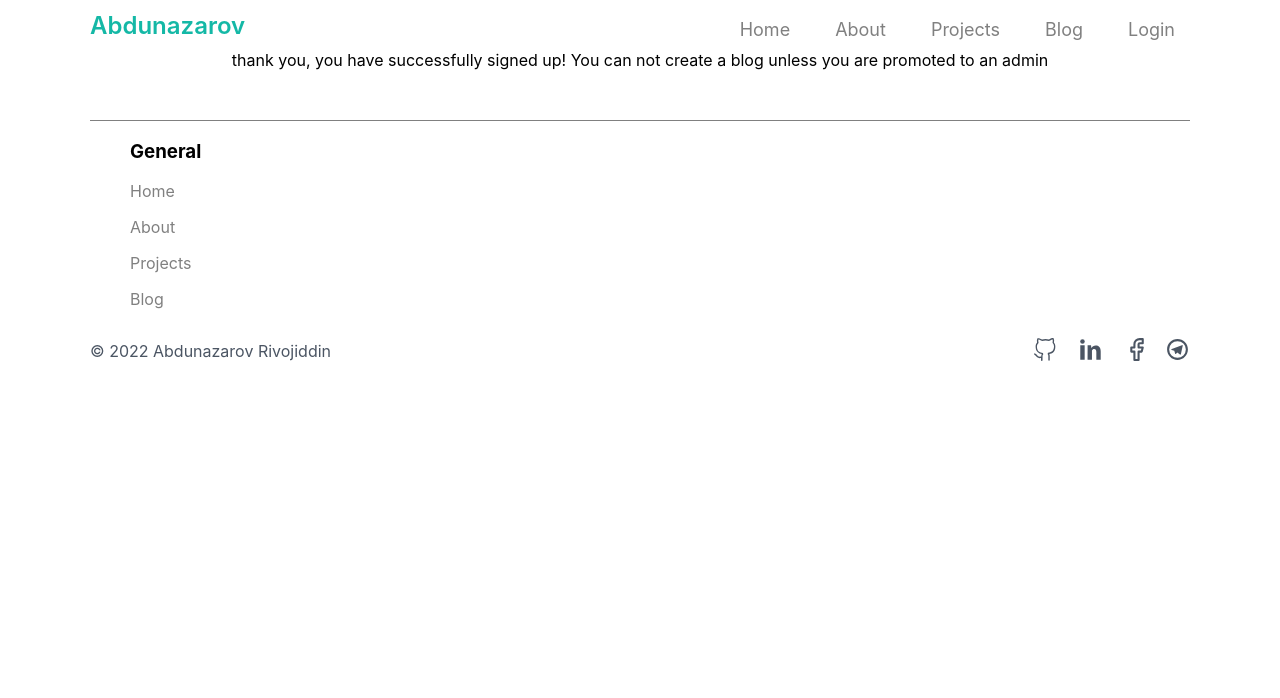
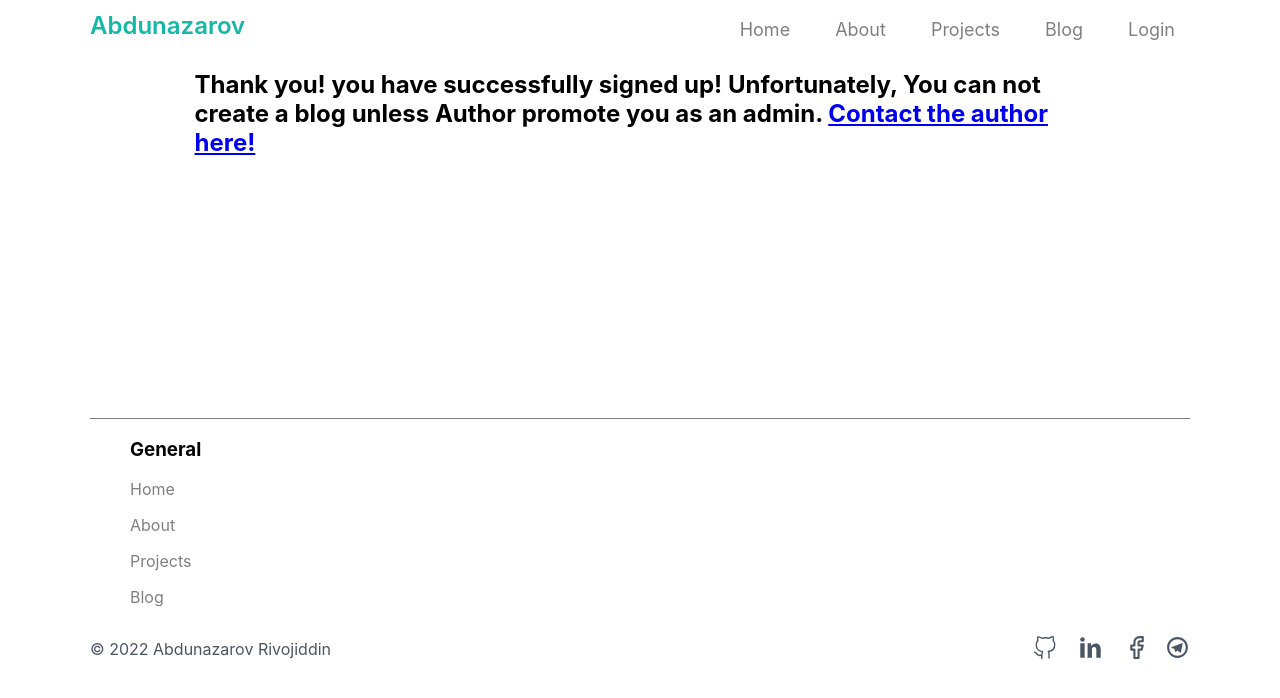
Before and after one commit to din0497/portfolio, a React (Create React App) app: page /contact in a window 1280 px wide. Shown: the top 698 px of the page. Built offline with nearby package versions, Linux system fonts and the light colour scheme; a web font is replaced by a local one.

Commit message:
login logout

```diff
--- a/src/commons/auth/LogIn.js
+++ b/src/commons/auth/LogIn.js
@@ -1,6 +1,13 @@
+const LogIn = () => {
+  return (
+    <div style={{width:'81%', margin:'auto', textAlign:'left', marginBottom:'211px'}}>
+      <h2>
+        Thank you! you have successfully signed up! Unfortunately, You can not create a blog
+        unless Author promote you as an admin. <a href="https://t.me/Abdunazarov97">Contact the author here!</a>
+      </h2>
 
-const LogIn = () => {
-  return <div>thank you, you have successfully signed up! You can not create a blog unless you are promoted to an admin</div>;
+    </div>
+  );
 };
 
 export default LogIn;
```
